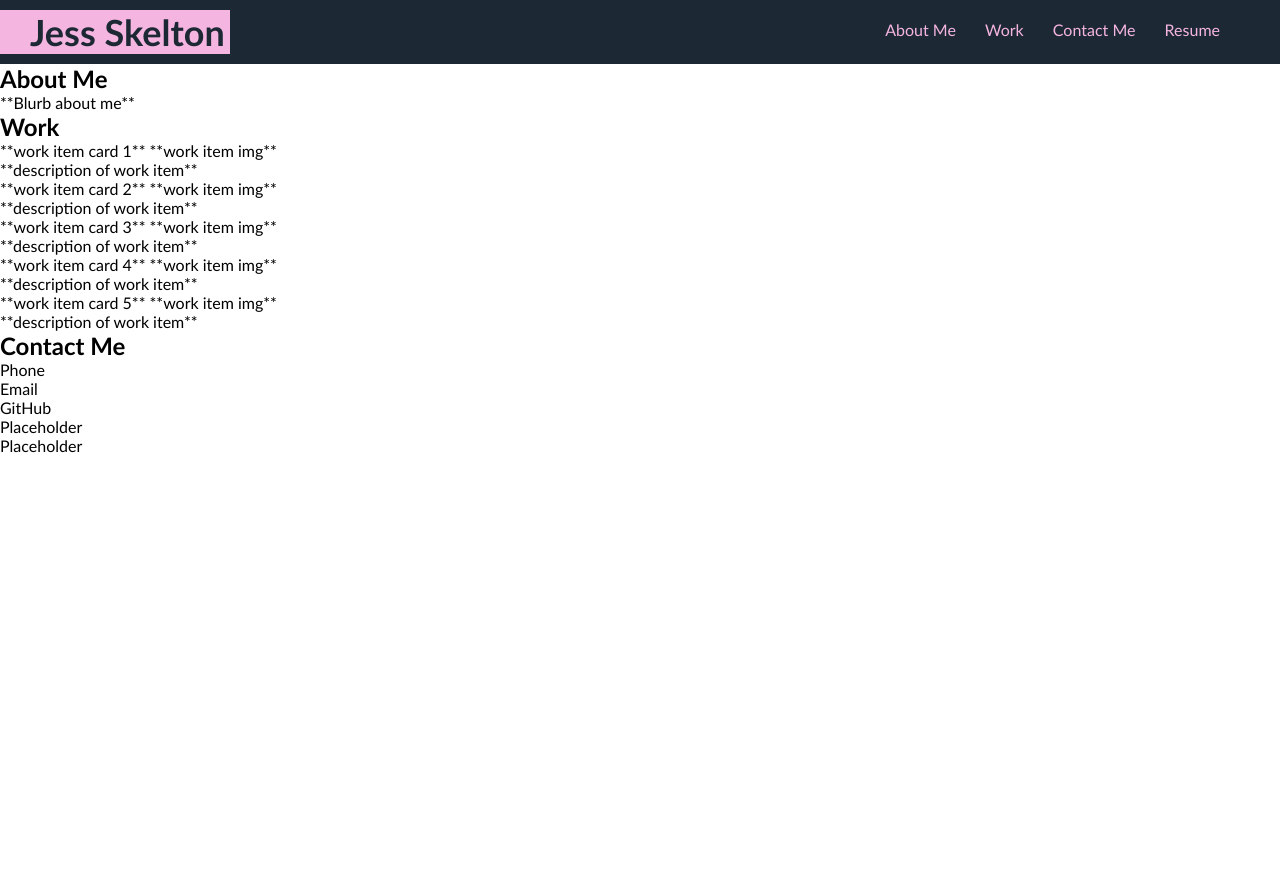
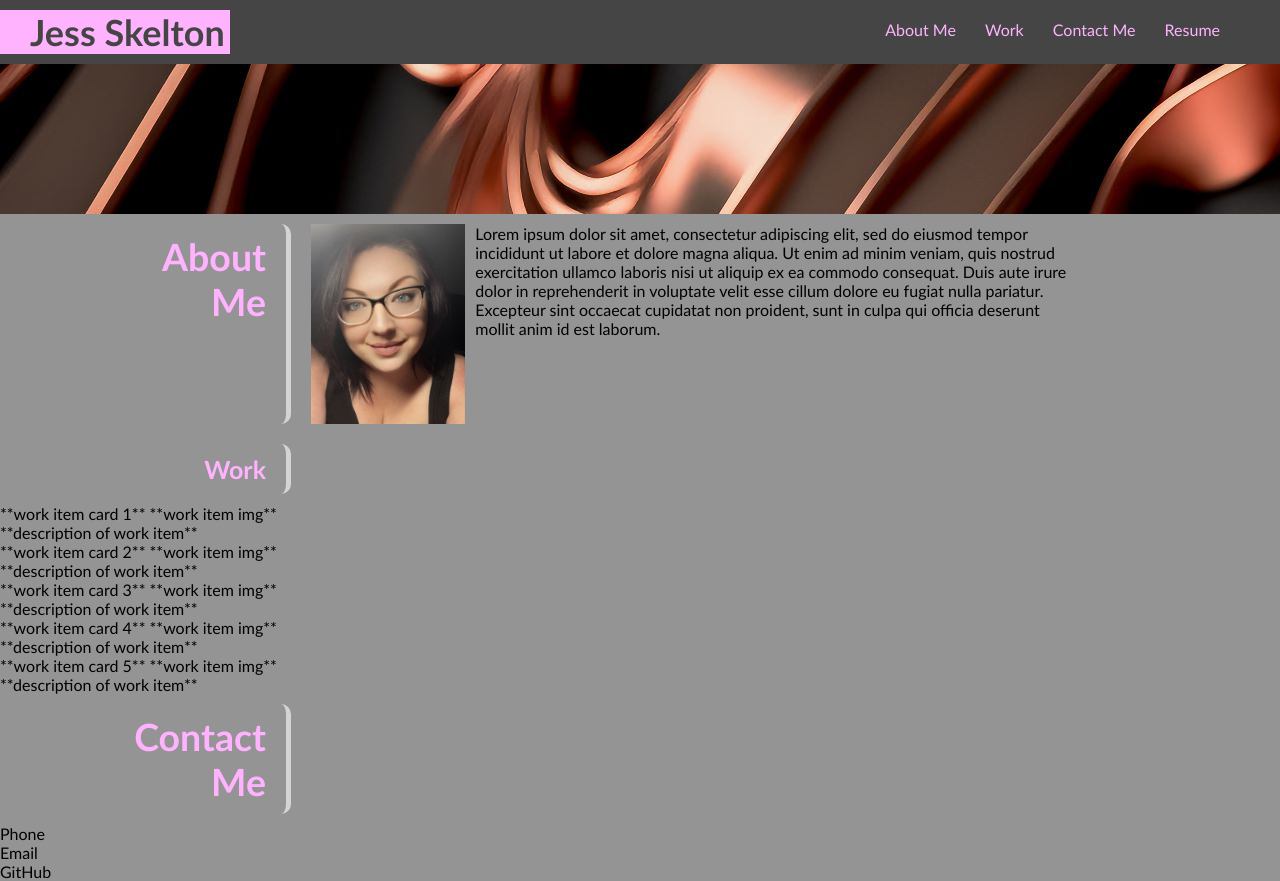
Before and after one commit to jskelly8/portfolio-challenge, a plain HTML site: page index.html in a window 1280 px wide. Before the commit the page ends 800 px from the top, so only its background shows below. Drawn offline with Linux system fonts and the light colour scheme.

Commit message:
Continued adding CSS content, Added Images folder & a couple images, & added divs to html for better design ability.

```diff
--- a/assets/style.css
+++ b/assets/style.css
@@ -4,9 +4,23 @@
     padding: 0;
 }
 
+:root {
+    --DarkerGray: #454545;
+    --DarkGray: #949494;
+    --LightGray: #D4D4D4;
+    --LightPink: #FFB3FF;
+}
+
+body {
+    background-color: var(--DarkGray);
+}
+
 header {
-    background-color: #1C2833;
-    color: #1C2833;
+    background-color: var(--DarkerGray);
+    color: var(--DarkerGray);
+    display: flex;
+    width: 100%;
+    justify-content: space-between;
 }
 
 h1 {
@@ -14,10 +28,12 @@ h1 {
     margin: 10px 0 10px 0;
     padding: 0 5px 0 30px;
     font-size: 36px;
-    background-color: #F5B5E1;
+    background-color: var(--LightPink);
 }
 
 header nav {
+    display: flex;
+    justify-content: flex-end;
     padding-top: 20px;
     margin-right: 60px;
     float: right;
@@ -35,6 +51,92 @@ header nav ul li {
 }
 
 header nav ul li a {
-    color: #F5B5E1;
+    color: var(--LightPink);
     text-decoration: none;
 }
+
+#heroBanner {
+    position: relative;
+    width: 100%;
+    height: 150px;
+    overflow: hidden;
+}
+
+#about-me {
+    display: flex;
+}
+
+.aside-title {
+    height: 50px;
+    width: 20%;
+    height: auto;
+    display: flex;
+    flex-direction: column;
+    justify-content: right;
+    text-align: right;
+    padding: 10px 20px 10px 0;
+    margin: 10px;
+    border-right: 5px solid var(--LightGray);
+    border-radius: 10px;
+    color: var(--LightPink);
+    font-size: 25px;
+}
+
+#JessImg {
+    display: flex;
+    height: 200px;
+    padding-right: 10px;
+}
+
+.main-content {
+    display: flex;
+    height: auto;
+    width: 60%;
+    justify-content: flex-end;
+    text-align: start;
+    padding: 10px;
+
+
+}
+
+/* Styling adjust when viewing on Smaller laptop screens (screen sizes at 769px-992px) */
+@media screen and (max-width: 992px) {
+
+}
+
+/* Styling adjust when viewing on Tablet screens (screen sizes at 426px-768px) */
+@media screen and (max-width: 768px) {
+    #heroBanner {
+        height: 100px;
+    }
+}
+
+/* Styling adjust when viewing on Mobile Phones (screen sizes at 425px or smaller) */
+@media screen and (max-width: 425px) {
+    header {
+        flex-direction: column;
+        padding-bottom: 10px;
+    }
+
+    #heroBanner {
+        height: 75px;
+    }
+
+    header nav ul {
+        text-align: center;
+    }
+
+    .aside-title {
+        padding-right: 30px;
+    }
+
+    #JessImg {
+        width: 50%;
+        height: auto;
+        padding-bottom: 10px;
+    }
+
+    .main-content {
+        flex-direction: column;
+    }
+}
--- a/index.html
+++ b/index.html
@@ -11,7 +11,10 @@
 <body>
     <!-- Header Nav Bar -->
     <header>
+        <div>
             <h1>Jess Skelton</h1>
+        </div>
+        <div>
             <nav>
                 <ul>
                     <li><a href="#about-me">About Me</a></li>
@@ -20,21 +23,29 @@
                     <li><a href="#resume">Resume</a></li>
                 </ul>
             </nav>
+        </div>
     </header>
 
-    <!-- Picture banner -->
-    <figure></figure>
+    <!-- Hero Image Banner -->
+    <section id="heroBanner">
+            <img src="./assets/Images/StockSnap_ZNNYR5KMER.jpg" alt="" />
+    </section>
 
     <!-- About Me Section -->
     <section id="about-me">
-        <h2>About Me</h2>
+        <div class="aside-title">
+            <h2>About<br>Me</h2>
+        </div>
             <!-- img of me -->
-        <p>**Blurb about me**</p>
+        <div class="main-content">
+            <img src="./assets/Images/MeCropped.png" alt="Picture of Jess Skelton" id="JessImg"/>
+            <p>Lorem ipsum dolor sit amet, consectetur adipiscing elit, sed do eiusmod tempor incididunt ut labore et dolore magna aliqua. Ut enim ad minim veniam, quis nostrud exercitation ullamco laboris nisi ut aliquip ex ea commodo consequat. Duis aute irure dolor in reprehenderit in voluptate velit esse cillum dolore eu fugiat nulla pariatur. Excepteur sint occaecat cupidatat non proident, sunt in culpa qui officia deserunt mollit anim id est laborum.</p>
+        </div>
     </section>
 
     <!-- Work Section -->
     <section id="work">
-        <h2>Work</h2>
+        <h2 class="aside-title">Work</h2>
         <div>**work item card 1**
             <img />**work item img**
             <p>**description of work item**</p>
@@ -59,13 +70,14 @@
 
     <!-- Contact Me Section -->
     <section id="contact-me">
-        <h2>Contact Me</h2>
+        <div class="aside-title">
+            <h2>Contact<br>Me</h2>
+        </div>
+
         <ul>
             <li>Phone</li>
             <li>Email</li>
             <li>GitHub</li>
-            <li>Placeholder</li>
-            <li>Placeholder</li>
         </ul>
     </section>
 
```
Also changed, not shown: assets/Images/MeCropped.png (added), assets/Images/StockSnap_ZNNYR5KMER.jpg (added). Lines whose indentation alone changed are shown as unchanged.
